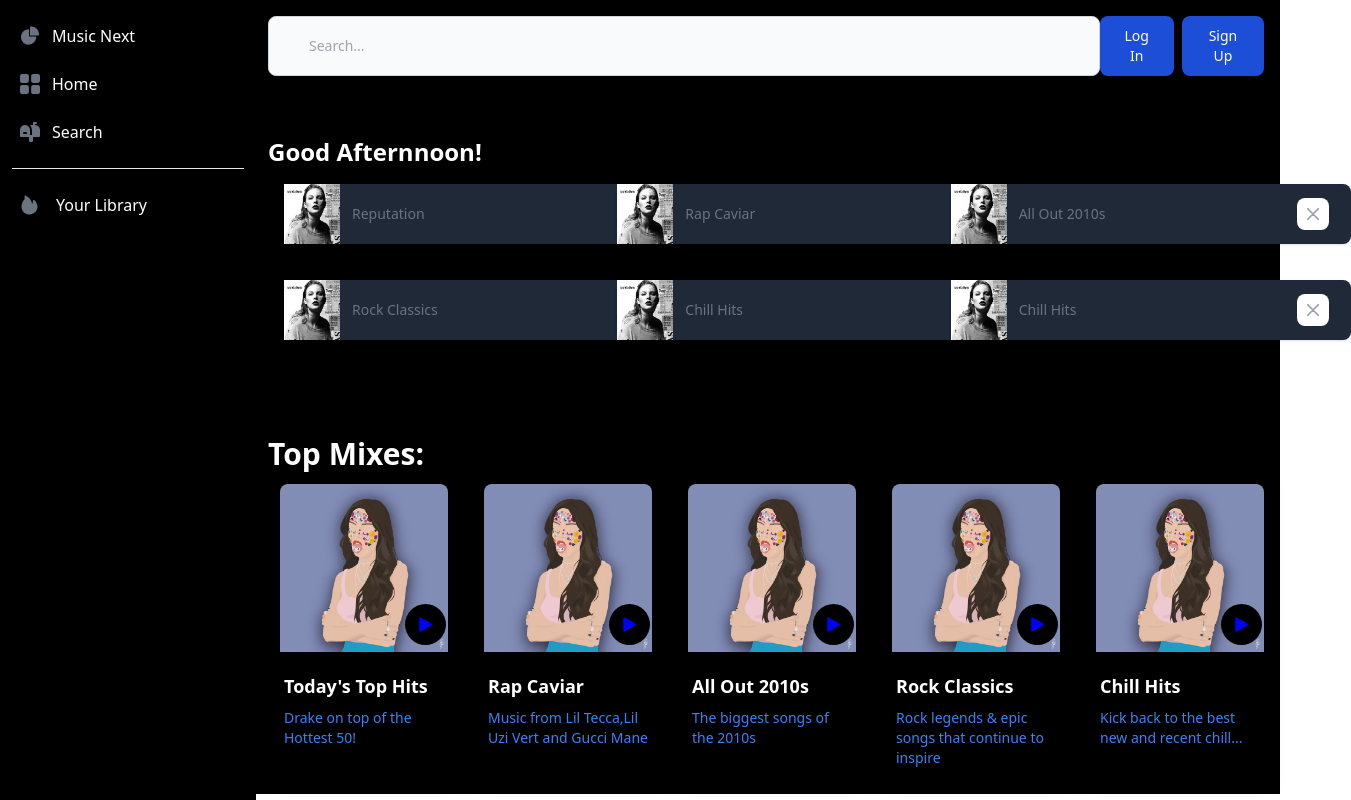
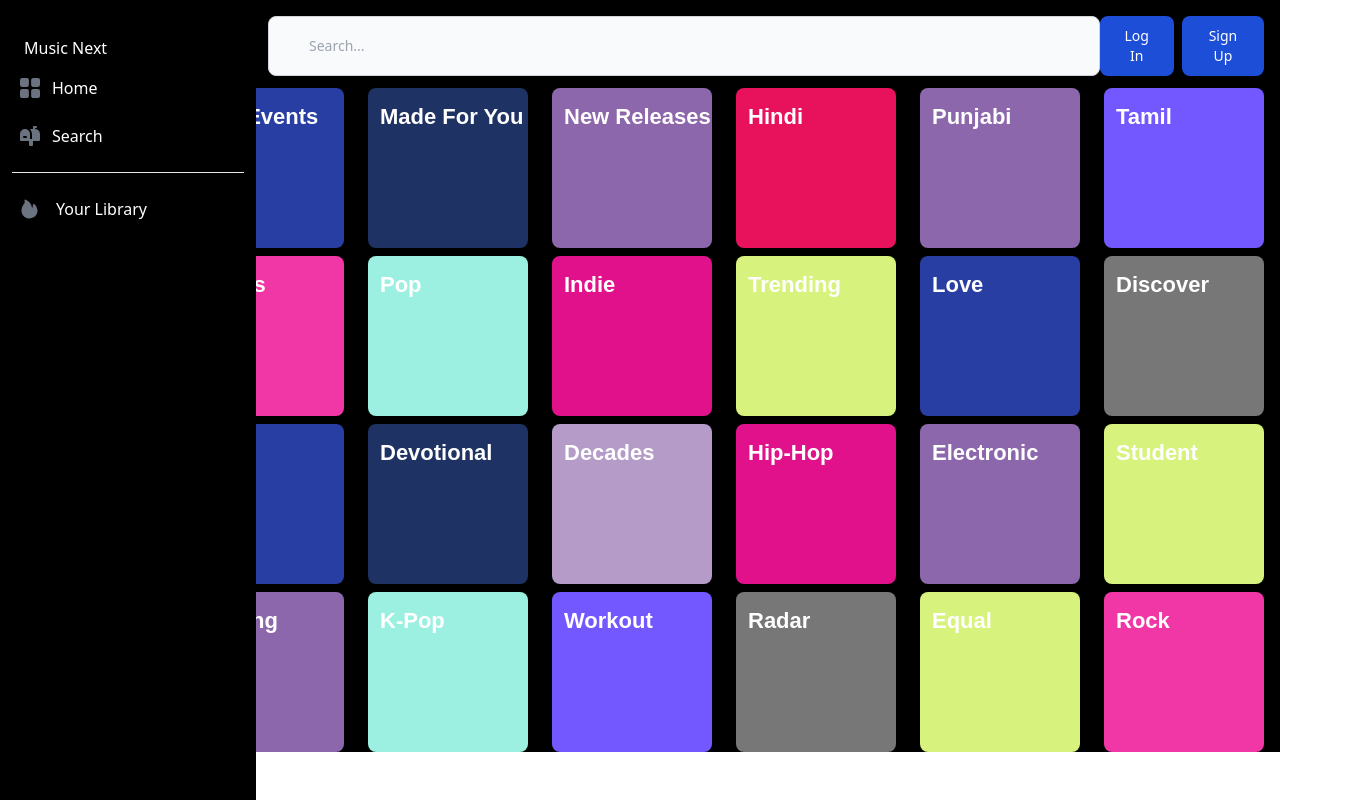
Before and after one commit to vishva7/MusicApp, a React (Create React App) app: page /searchPage in a window 1280 px wide. Shown: the whole page, 1351 px wide, since content can reach past the window. Built offline with nearby package versions, Linux system fonts and the light colour scheme.

Commit message:
linked pages

```diff
--- a/package.json
+++ b/package.json
@@ -9,6 +9,7 @@
     "react": "^18.2.0",
     "react-dom": "^18.2.0",
     "react-icons": "^4.11.0",
+    "react-router-dom": "^5.3.4",
     "react-scripts": "5.0.1",
     "web-vitals": "^2.1.4"
   },
--- a/src/App.js
+++ b/src/App.js
@@ -1,13 +1,38 @@
+import SearchCard from "./components/searchCard";
 import Prelogin from "./routes/PreLogin";
 import Explore from "./routes/explore";
+import SearchPage from "./routes/searchPage";
+import { BrowserRouter as Router, Route, Switch } from "react-router-dom";
 function App() {
   return (
-    <div className="bg-black">
-      {/* <Prelogin /> */}
-      <Explore/>
 
-    </div>
+    // <Router>
+    //   <Switch>
+    //     <Route exact path="/" component={Explore} />
+    //     <Route exact path="/searchPage" component={SearchPage} />
+    //   </Switch>
+    // </Router>
+    <Router>
+
+      <div className="content bg-black">
+        <Switch>
+          <Route exact path="/">
+            <Explore />
+          </Route>
+          <Route exact path="/searchPage">
+            <SearchPage />
+          </Route>
+          <Route exact path="/explore">
+          <Explore/>
+          </Route>
+
+        </Switch>
+      </div>
+    </Router>
+
+
+
+
   );
 }
-
 export default App;
--- a/src/components/Sidebar.js
+++ b/src/components/Sidebar.js
@@ -32,28 +32,25 @@ const Sidebar = () => {
         <div class="h-full px-3 py-4 overflow-y-auto bg-black">
           <ul class="space-y-2 font-medium">
             <li>
-              <a
-                href="#"
-                class=" flex items-center p-2 text-black-900 rounded-lg text-black hover:bg-gray-100 hover:bg-gray-700 hover: text-black"
-              >
+
                 <svg
-                  class="w-5 h-5 text-gray-500 transition duration-75 dark:text-gray-400 group-hover:text-gray-900 dark:group-hover:text-gray"
+                  class="w-5 h-5 text-gray-500  "
                   aria-hidden="true"
                   xmlns="http://www.w3.org/2000/svg"
-                  fill="currentColor"
+                  // fill="currentColor"
                   viewBox="0 0 22 21"
                 >
-                  <path d="M16.975 11H10V4.025a1 1 0 0 0-1.066-.998 8.5 8.5 0 1 0 9.039 9.039.999.999 0 0 0-1-1.066h.002Z" />
-                  <path d="M12.5 0c-.157 0-.311.01-.565.027A1 1 0 0 0 11 1.02V10h8.975a1 1 0 0 0 1-.935c.013-.188.028-.374.028-.565A8.51 8.51 0 0 0 12.5 0Z" />
+                  {/* <path d="M16.975 11H10V4.025a1 1 0 0 0-1.066-.998 8.5 8.5 0 1 0 9.039 9.039.999.999 0 0 0-1-1.066h.002Z" /> */}
+                  {/* <path d="M12.5 0c-.157 0-.311.01-.565.027A1 1 0 0 0 11 1.02V10h8.975a1 1 0 0 0 1-.935c.013-.188.028-.374.028-.565A8.51 8.51 0 0 0 12.5 0Z" /> */}
                 </svg>
-                <span class="ml-3 text-white hover:text-blue-500">
+                <span class="ml-3 text-white ">
                   Music Next
                 </span>
-              </a>
+
             </li>
             <li>
               <a
-                href="#"
+                href="/explore"
                 class="flex items-center p-2 text-gray-900 rounded-lg text-white hover:bg-gray-100 hover:bg-gray-700 group"
               >
                 <svg
@@ -73,7 +70,7 @@ const Sidebar = () => {
             </li>
             <li>
               <a
-                href="#"
+                href="/searchPage"
                 class="flex items-center p-2 text-gray-900 rounded-lg text-white hover:bg-gray-100 hover:bg-gray-700 group"
               >
                 <svg
--- a/src/routes/PreLogin.js
+++ b/src/routes/PreLogin.js
@@ -24,12 +24,12 @@ function Prelogin() {
         <Navbar />
 
         <Card Album={Album} id={Album.id}/>
-        {/* <Title/> */}
+        <Title/>
 
 
       </div>
-      <div className="z-5">
-      <Footer/>
+      <div className=" relative z-5">
+      {/* <Footer/> */}
       </div>
     </div>
 
--- a/src/routes/explore.js
+++ b/src/routes/explore.js
@@ -3,77 +3,111 @@ import Sidebar from "../components/Sidebar";
 import Card from "../components/card";
 import SearchCard from "../components/searchCard";
 import Title from "../components/title";
-import {useState} from 'react';
+import { useState } from "react";
+import SearchPage from "./searchPage";
+import { BrowserRouter as Router, Route, Switch } from "react-router-dom";
 
 function Explore() {
-    const [search,setSearch]=useState([{title:"Podcasts",id:1, color:'#27856A'},
-  {title:"Live Events",id:2, color:'#283EA3'},
-  {title:"Made For You",id:3, color:'#1E3264'},
-  {title:"New Releases",id:4, color:'#8D67AB'},
-  {title:"Hindi",id:5, color:'#E8115B'},
-  {title:"Punjabi",id:6, color:'#8D67AB'},
-  {title:"Tamil",id:7, color:'#7358FF'},
-  {title:"Telugu",id:8, color:'#B49BC8'},
-  {title:"Charts",id:9, color:'#F037A5'},
-  {title:"Pop",id:10, color:'#9CF0E1'},
-  {title:"Indie",id:11, color:'#E1118B'},
-  {title:"Trending",id:12, color:'#D7F27D'},
-  {title:"Love",id:13, color:'#283EA3'},
-  {title:"Discover",id:14, color:'#777777'},
-  {title:"Mood",id:15, color:'#DC148C'},
-  {title:"Party",id:16, color:'#283EA3'},
-  {title:"Devotional",id:17, color:'#1E3264'},
-  {title:"Decades",id:18, color:'#B49BC8'},
-  {title:"Hip-Hop",id:19, color:'#E1118B'},
-  {title:"Electronic",id:20, color:'#8D67AB'},
-  {title:"Student",id:21, color:'#D7F27D'},
-  {title:"Chill",id:22, color:'#E8115B'},
-  {title:"Gaming",id:23, color:'#8D67AB'},
-  {title:"K-Pop",id:24, color:'#9CF0E1'},
-  {title:"Workout",id:25, color:'#7358FF'},
-  {title:"Radar",id:26, color:'#777777'},
-  {title:"Equal",id:27, color:'#D7F27D'},
-  {title:"Rock",id:28, color:'#F037A5'}
-
-  ])
-  const [titlecard,setTitlecard]=useState([
-  {title:"Reputation",id:1,img:"/tsrep.png"},
-  {title:"Rap Caviar",id:2,img:"/tsrep.png"},
-  {title:"All Out 2010s",id:3,img:"/tsrep.png"},
-  {title:"Rock Classics",id:4,img:"/tsrep.png"},
-  {title:"Chill Hits",id:5,img:"/tsrep.png"},
-  {title:"Chill Hits",id:5,img:"/tsrep.png"}
-
-  ])
-  const [Album,setAlbum]=useState([{title:"Today's Top Hits",body:"Katniss",author:"Drake on top of the Hottest 50!",id:1,img:"/album1.webp"},
-  {title:"Rap Caviar",body:"Peeta",author:"Music from Lil Tecca,Lil Uzi Vert and Gucci Mane",id:2,img:"/album1.webp"},
-  {title:"All Out 2010s",body:"Prim",author:"The biggest songs of the 2010s",id:3,img:"/album1.webp"},
-  {title:"Rock Classics",body:"Snow",author:"Rock legends & epic songs that continue to inspire",id:4,img:"/album1.webp"},
-  {title:"Chill Hits",body:"Viona",author:"Kick back to the best new and recent chill...",id:4,img:"/album1.webp"}
-  ])
+  const [search, setSearch] = useState([
+    { title: "Podcasts", id: 1, color: "#27856A" },
+    { title: "Live Events", id: 2, color: "#283EA3" },
+    { title: "Made For You", id: 3, color: "#1E3264" },
+    { title: "New Releases", id: 4, color: "#8D67AB" },
+    { title: "Hindi", id: 5, color: "#E8115B" },
+    { title: "Punjabi", id: 6, color: "#8D67AB" },
+    { title: "Tamil", id: 7, color: "#7358FF" },
+    { title: "Telugu", id: 8, color: "#B49BC8" },
+    { title: "Charts", id: 9, color: "#F037A5" },
+    { title: "Pop", id: 10, color: "#9CF0E1" },
+    { title: "Indie", id: 11, color: "#E1118B" },
+    { title: "Trending", id: 12, color: "#D7F27D" },
+    { title: "Love", id: 13, color: "#283EA3" },
+    { title: "Discover", id: 14, color: "#777777" },
+    { title: "Mood", id: 15, color: "#DC148C" },
+    { title: "Party", id: 16, color: "#283EA3" },
+    { title: "Devotional", id: 17, color: "#1E3264" },
+    { title: "Decades", id: 18, color: "#B49BC8" },
+    { title: "Hip-Hop", id: 19, color: "#E1118B" },
+    { title: "Electronic", id: 20, color: "#8D67AB" },
+    { title: "Student", id: 21, color: "#D7F27D" },
+    { title: "Chill", id: 22, color: "#E8115B" },
+    { title: "Gaming", id: 23, color: "#8D67AB" },
+    { title: "K-Pop", id: 24, color: "#9CF0E1" },
+    { title: "Workout", id: 25, color: "#7358FF" },
+    { title: "Radar", id: 26, color: "#777777" },
+    { title: "Equal", id: 27, color: "#D7F27D" },
+    { title: "Rock", id: 28, color: "#F037A5" },
+  ]);
+  const [titlecard, setTitlecard] = useState([
+    { title: "Reputation", id: 1, img: "/tsrep.png" },
+    { title: "Rap Caviar", id: 2, img: "/tsrep.png" },
+    { title: "All Out 2010s", id: 3, img: "/tsrep.png" },
+    { title: "Rock Classics", id: 4, img: "/tsrep.png" },
+    { title: "Chill Hits", id: 5, img: "/tsrep.png" },
+    { title: "Chill Hits", id: 5, img: "/tsrep.png" },
+  ]);
+  const [Album, setAlbum] = useState([
+    {
+      title: "Today's Top Hits",
+      body: "Katniss",
+      author: "Drake on top of the Hottest 50!",
+      id: 1,
+      img: "/album1.webp",
+    },
+    {
+      title: "Rap Caviar",
+      body: "Peeta",
+      author: "Music from Lil Tecca,Lil Uzi Vert and Gucci Mane",
+      id: 2,
+      img: "/album1.webp",
+    },
+    {
+      title: "All Out 2010s",
+      body: "Prim",
+      author: "The biggest songs of the 2010s",
+      id: 3,
+      img: "/album1.webp",
+    },
+    {
+      title: "Rock Classics",
+      body: "Snow",
+      author: "Rock legends & epic songs that continue to inspire",
+      id: 4,
+      img: "/album1.webp",
+    },
+    {
+      title: "Chill Hits",
+      body: "Viona",
+      author: "Kick back to the best new and recent chill...",
+      id: 4,
+      img: "/album1.webp",
+    },
+  ]);
   return (
     <div className="encl">
       <div className="div1">
-        <Sidebar/>
+        <Sidebar />
       </div>
       <div className="div2 ml-60 pl-7">
-        <Navbar/>
-        <div className="pt-12">
-        <div className="text-white pb-4 text-2xl">
-       <p><b>Good Afternnoon!</b></p>
+        <Navbar />
+        <div className=" relative pt-12">
+          <div className=" relative text-white pb-4 text-2xl">
+            <p>
+              <b>Good Afternnoon!</b>
+            </p>
 
-        <Title  titlecard={titlecard}/>
+            <Title titlecard={titlecard} />
           </div>
         </div>
         <div className="pt-12">
           <div className="text-white pb-4 text-3xl">
-       <p><b>Top Mixes:</b></p>
+            <p>
+              <b>Top Mixes:</b>
+            </p>
 
-        <Card Album={Album} id={Album.id}/>
+            <Card Album={Album} id={Album.id} />
           </div>
         </div>
-        {/* <SearchCard search={search}/> */}
-
       </div>
     </div>
   );
--- /dev/null
+++ b/src/routes/searchPage.js
@@ -0,0 +1,54 @@
+import SearchCard from "../components/searchCard";
+import Sidebar from "../components/Sidebar";
+import Navbar from "../components/Navbar";
+import { useState } from "react";
+
+const SearchPage = () => {
+    const [search,setSearch]=useState([{title:"Podcasts",id:1, color:'#27856A'},
+  {title:"Live Events",id:2, color:'#283EA3'},
+  {title:"Made For You",id:3, color:'#1E3264'},
+  {title:"New Releases",id:4, color:'#8D67AB'},
+  {title:"Hindi",id:5, color:'#E8115B'},
+  {title:"Punjabi",id:6, color:'#8D67AB'},
+  {title:"Tamil",id:7, color:'#7358FF'},
+  {title:"Telugu",id:8, color:'#B49BC8'},
+  {title:"Charts",id:9, color:'#F037A5'},
+  {title:"Pop",id:10, color:'#9CF0E1'},
+  {title:"Indie",id:11, color:'#E1118B'},
+  {title:"Trending",id:12, color:'#D7F27D'},
+  {title:"Love",id:13, color:'#283EA3'},
+  {title:"Discover",id:14, color:'#777777'},
+  {title:"Mood",id:15, color:'#DC148C'},
+  {title:"Party",id:16, color:'#283EA3'},
+  {title:"Devotional",id:17, color:'#1E3264'},
+  {title:"Decades",id:18, color:'#B49BC8'},
+  {title:"Hip-Hop",id:19, color:'#E1118B'},
+  {title:"Electronic",id:20, color:'#8D67AB'},
+  {title:"Student",id:21, color:'#D7F27D'},
+  {title:"Chill",id:22, color:'#E8115B'},
+  {title:"Gaming",id:23, color:'#8D67AB'},
+  {title:"K-Pop",id:24, color:'#9CF0E1'},
+  {title:"Workout",id:25, color:'#7358FF'},
+  {title:"Radar",id:26, color:'#777777'},
+  {title:"Equal",id:27, color:'#D7F27D'},
+  {title:"Rock",id:28, color:'#F037A5'}
+
+  ])
+    return (
+        <div>
+             <div className="div1 z-10">
+        <Sidebar />
+      </div>
+      <div className="div2 ml-60 pl-7">
+        <Navbar />
+        </div>
+        <div>
+       <SearchCard search={search}/>
+
+        </div>
+
+            </div>
+     );
+}
+
+export default SearchPage;
```
Also changed, not shown: 1 other file (tests, documents, lock files or other folders). Lines whose indentation alone changed are shown as unchanged.
